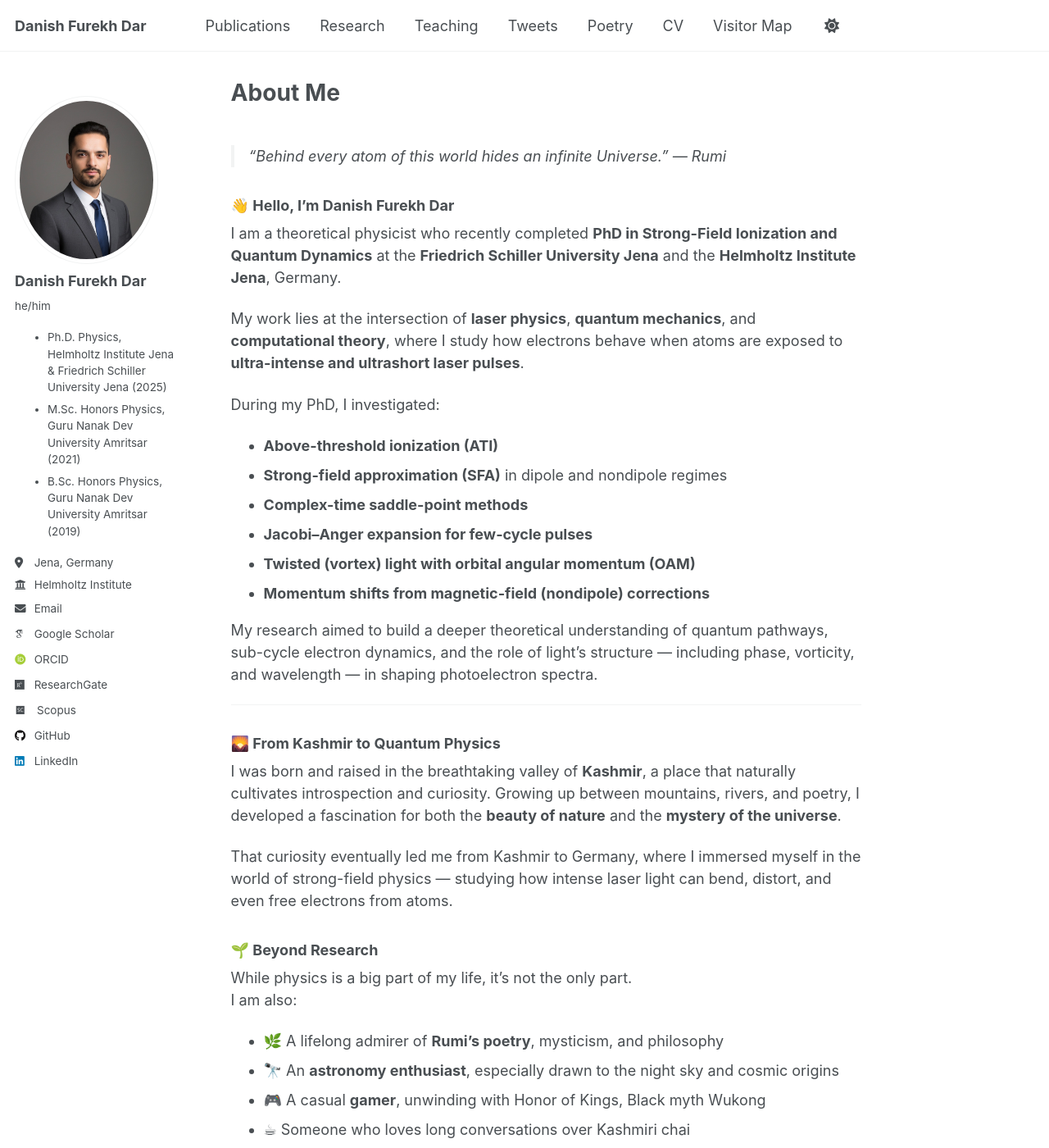
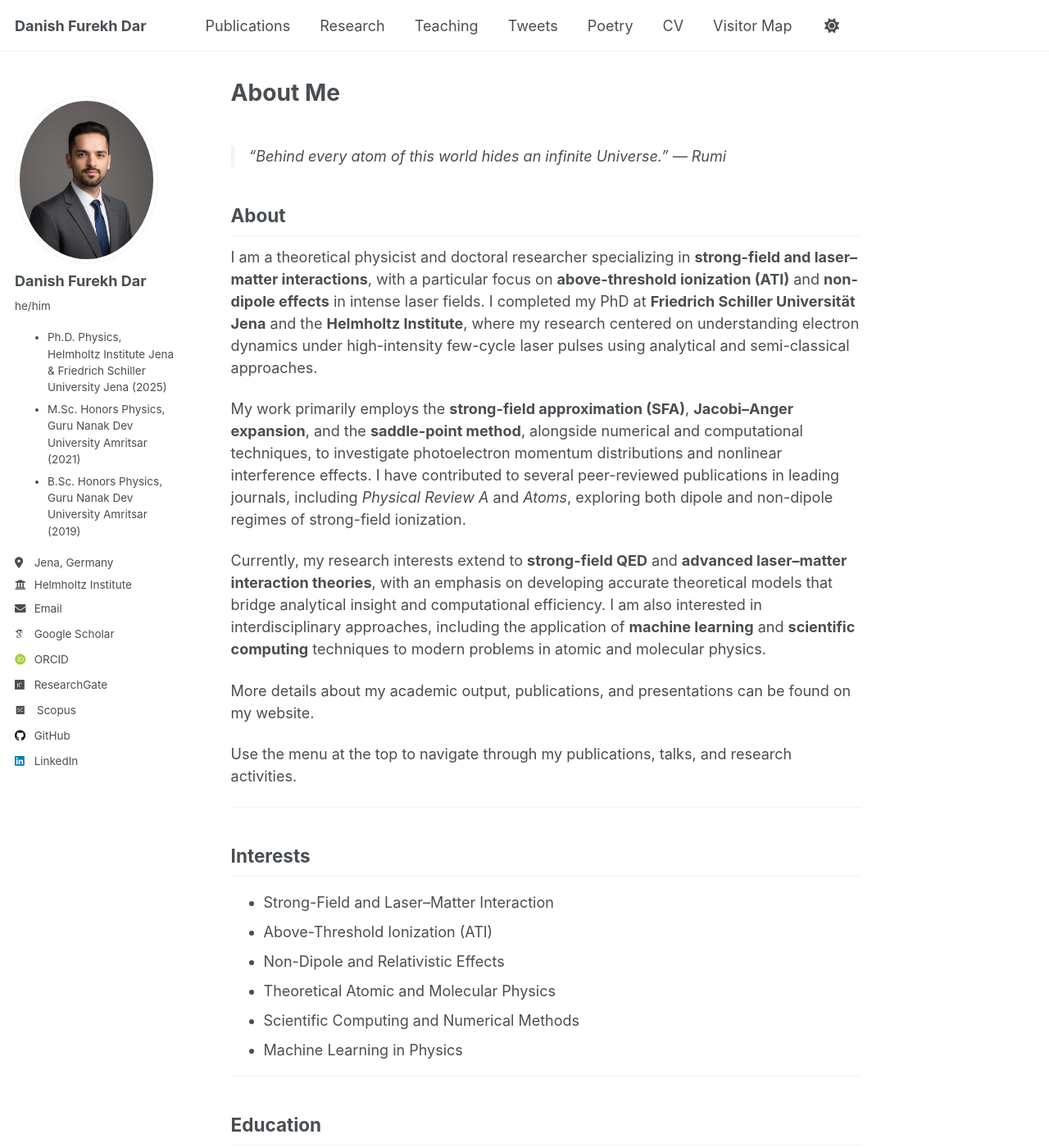
Before and after one commit to danishfurekhdar/danishfurekhdar.github.io, a Jekyll site: the page built from _pages/about.md, in a window 1280 px wide and 1400 px high. Shown: the whole window at 82% size. Built offline with Jekyll 4.4.1, drawn with Linux system fonts in a browser that asks for light colours; some web fonts are replaced; some of the changed text lies outside the part shown.

Commit message:
Update about.md

```diff
--- a/_pages/about.md
+++ b/_pages/about.md
@@ -9,45 +9,41 @@ redirect_from:
 
 > “Behind every atom of this world hides an infinite Universe.” — Rumi
 
-### 👋 Hello, I'm **Danish Furekh Dar**
+## About
 
-I am a theoretical physicist who recently completed **PhD in Strong-Field Ionization and Quantum Dynamics** at the **Friedrich Schiller University Jena** and the **Helmholtz Institute Jena**, Germany.
+I am a theoretical physicist and doctoral researcher specializing in **strong-field and laser–matter interactions**, with a particular focus on **above-threshold ionization (ATI)** and **non-dipole effects** in intense laser fields. I completed my PhD at **Friedrich Schiller Universität Jena** and the **Helmholtz Institute**, where my research centered on understanding electron dynamics under high-intensity few-cycle laser pulses using analytical and semi-classical approaches.
 
-My work lies at the intersection of **laser physics**, **quantum mechanics**, and **computational theory**, where I study how electrons behave when atoms are exposed to **ultra-intense and ultrashort laser pulses**.
+My work primarily employs the **strong-field approximation (SFA)**, **Jacobi–Anger expansion**, and the **saddle-point method**, alongside numerical and computational techniques, to investigate photoelectron momentum distributions and nonlinear interference effects. I have contributed to several peer-reviewed publications in leading journals, including *Physical Review A* and *Atoms*, exploring both dipole and non-dipole regimes of strong-field ionization.
 
-During my PhD, I investigated:
+Currently, my research interests extend to **strong-field QED** and **advanced laser–matter interaction theories**, with an emphasis on developing accurate theoretical models that bridge analytical insight and computational efficiency. I am also interested in interdisciplinary approaches, including the application of **machine learning** and **scientific computing** techniques to modern problems in atomic and molecular physics.
 
-- **Above-threshold ionization (ATI)**
-- **Strong-field approximation (SFA)** in dipole and nondipole regimes
-- **Complex-time saddle-point methods**
-- **Jacobi–Anger expansion for few-cycle pulses**
-- **Twisted (vortex) light with orbital angular momentum (OAM)**
-- **Momentum shifts from magnetic-field (nondipole) corrections**
+More details about my academic output, publications, and presentations can be found on my website.
 
-My research aimed to build a deeper theoretical understanding of quantum pathways, sub-cycle electron dynamics, and the role of light’s structure — including phase, vorticity, and wavelength — in shaping photoelectron spectra.
+Use the menu at the top to navigate through my publications, talks, and research activities.
 
 ---
 
-### 🌄 **From Kashmir to Quantum Physics**
+## Interests
 
-I was born and raised in the breathtaking valley of **Kashmir**, a place that naturally cultivates introspection and curiosity. Growing up between mountains, rivers, and poetry, I developed a fascination for both the **beauty of nature** and the **mystery of the universe**.
+- Strong-Field and Laser–Matter Interaction
+- Above-Threshold Ionization (ATI)
+- Non-Dipole and Relativistic Effects
+- Theoretical Atomic and Molecular Physics
+- Scientific Computing and Numerical Methods
+- Machine Learning in Physics
 
-That curiosity eventually led me from Kashmir to Germany, where I immersed myself in the world of strong-field physics — studying how intense laser light can bend, distort, and even free electrons from atoms.
+---
 
+## Education
 
-### 🌱 **Beyond Research**
+- **PhD in Physics**, 2025
+  Friedrich Schiller Universität Jena & Helmholtz Institute, Germany
 
-While physics is a big part of my life, it’s not the only part.
-I am also:
+- **Master of Science in Physics**, 2021
+  *(Thesis: Synthesis and characterization of Sb–Nd co-doped Lithium Lanthanum Zirconate)*
 
-- 🌿 A lifelong admirer of **Rumi’s poetry**, mysticism, and philosophy
-- 🔭 An **astronomy enthusiast**, especially drawn to the night sky and cosmic origins
-- 🎮 A casual **gamer**, unwinding with Honor of Kings, Black myth Wukong
-- ☕ Someone who loves long conversations over Kashmiri chai
-- ✈️ A traveler navigating cultures, identities, and new experiences
-
-I believe science is not just equations and simulations — it’s a way of seeing the world.
-
+- **Bachelor of Science in Physics**, 2019
+  Panjab University, India
 ---
 
 ### 🙏 **Thanks for Visiting**
```
